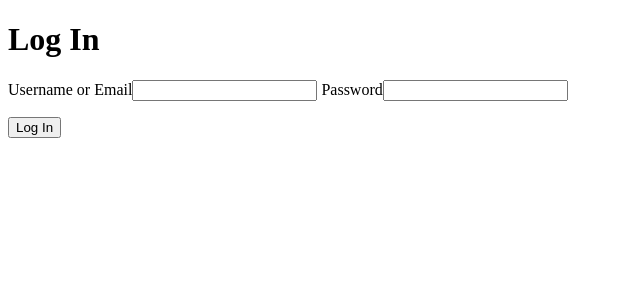
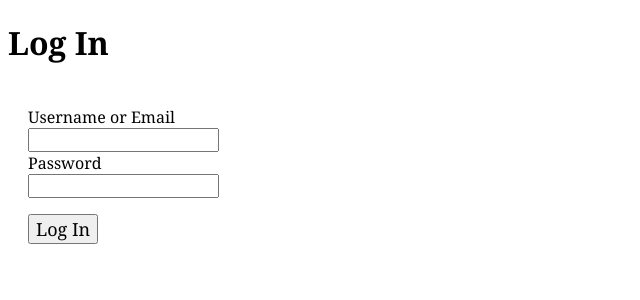
Before and after one commit to T3Mousa/AirBnB-API-docs, a React (Create React App) app in the folder frontend/: page /login in a window 1280 px wide. Shown: the top 300 px of the page, without its empty margins (0-640 px from the left). Built offline with nearby package versions, Linux system fonts and the light colour scheme; no server answers.

Commit message:
added restoreUser thunk action and dispatched

```diff
--- a/frontend/src/App.js
+++ b/frontend/src/App.js
@@ -1,8 +1,17 @@
-import React from 'react';
+import React, { useState, useEffect } from 'react';
+import { useDispatch } from 'react-redux';
 import { Route, Switch } from 'react-router-dom';
 import LoginFormPage from "./components/LoginFormPage";
+import * as sessionActions from "./store/session";
 
 function App() {
+  const dispatch = useDispatch()
+  const [isLoaded, setIsLoaded] = useState(false)
+
+  useEffect(() => {
+    dispatch(sessionActions.restoreUser()).then(() => setIsLoaded(true))
+  }, [dispatch])
+
   return (
     <Switch>
       <Route path='/login'>
--- /dev/null
+++ b/frontend/src/components/LoginFormPage/LoginForm.css
@@ -0,0 +1,18 @@
+/* css for login form */
+.loginForm {
+    font-family: Georgia, 'Times New Roman', Times, serif;
+}
+
+form {
+    padding: 20px;
+}
+
+input {
+    display: block;
+    height: 10px;
+    padding: 5px;
+}
+
+.loginForm button {
+    font-size: large;
+}
--- a/frontend/src/components/LoginFormPage/index.js
+++ b/frontend/src/components/LoginFormPage/index.js
@@ -2,6 +2,7 @@ import React, { useState } from 'react';
 import * as sessionActions from '../../store/session';
 import { useDispatch, useSelector } from 'react-redux';
 import { Redirect } from 'react-router-dom';
+import './LoginForm.css';
 
 function LoginFormPage() {
     const dispatch = useDispatch();
@@ -25,7 +26,7 @@ function LoginFormPage() {
     };
 
     return (
-        <>
+        <div className='loginForm'>
             <h1>Log In</h1>
             <form onSubmit={handleSubmit}>
                 <label> Username or Email
@@ -45,9 +46,9 @@ function LoginFormPage() {
                     />
                 </label>
                 {errors && <p>{errors.message}</p>}
-                <button type='submit'>Log In</button>
+                <button className='loginForm' type='submit'>Log In</button>
             </form>
-        </>
+        </div>
     )
 };
 
--- a/frontend/src/store/session.js
+++ b/frontend/src/store/session.js
@@ -28,6 +28,16 @@ export const login = (user) => async (dispatch) => {
     }
 };
 
+export const restoreUser = () => async (dispatch) => {
+    const response = await csrfFetch("/api/current-session");
+
+    if (response.ok) {
+        const data = await response.json();
+        dispatch(setUser(data.user));
+        // return response;
+    }
+};
+
 const initialState = { user: null };
 
 const sessionReducer = (state = initialState, action) => {
```
Also changed, not shown: 1 other file (tests, documents, lock files or other folders).
